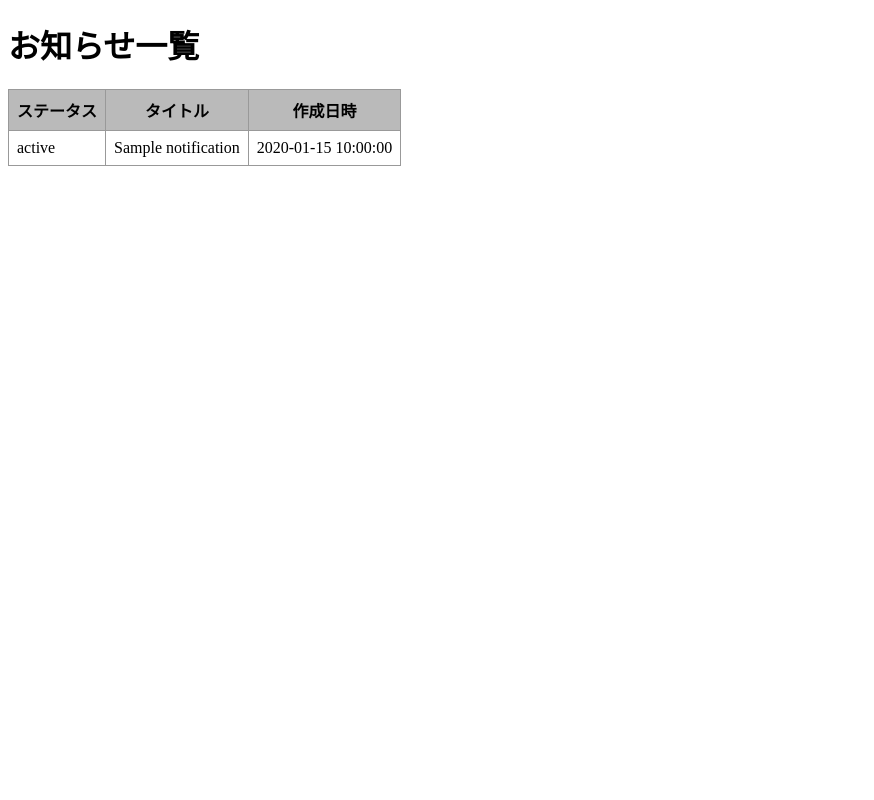
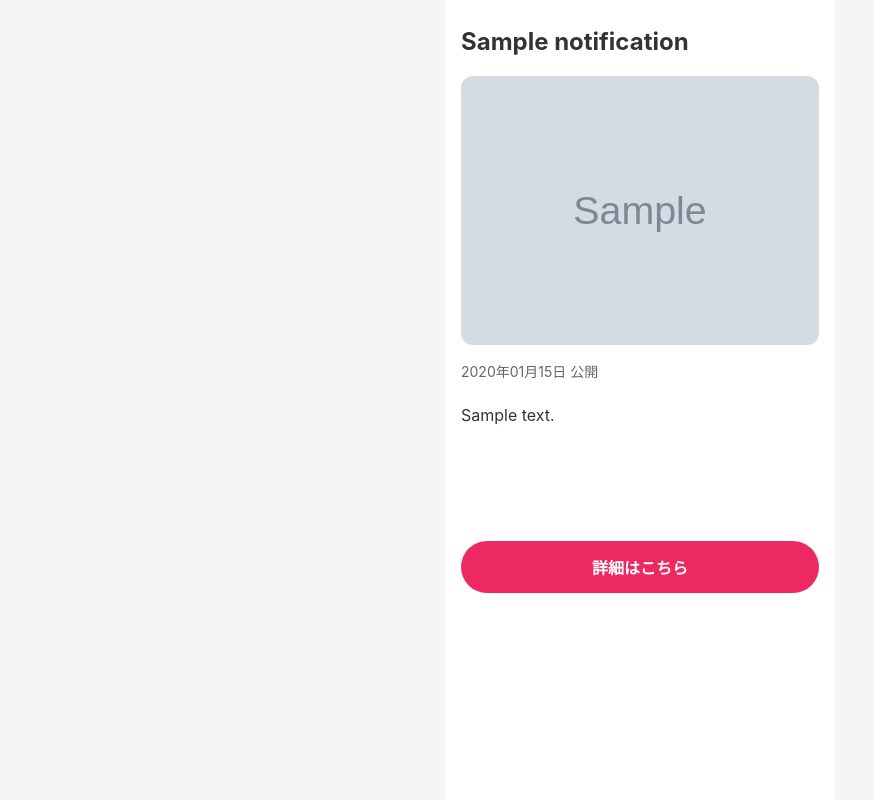
Before and after one commit to gyamin/learning-websystem, a FastAPI app: template templates/notification_detail.html in a window 1280 px wide. Shown: the whole page, without its empty margins (0-874 px from the left). Run offline with FastAPI, Linux system fonts and the light colour scheme; the template is opened without the code that fills it: most values are stand-ins (such as "Sample title", 1, 10 or a date in 2020); grey boxes marked "Sample" are stand-in pictures.

Commit message:
講習第07回用サンプル作成

```diff
--- a/app.py
+++ b/app.py
@@ -114,11 +114,12 @@ def get_notifications(request: Request):
     notifications = []
 
     sql = """
-        SELECT
-            notification_status,
-            title,
-            created_at
-        FROM notifications
+          SELECT notification_status,
+                 title,
+                 publication_start_date,
+                 publication_end_date,
+                 created_at
+          FROM notifications
         """
 
     with engine.begin() as conn:
@@ -131,5 +132,62 @@ def get_notifications(request: Request):
         "notifications.html", {'request': request, 'notifications': notifications})
     return response
 
+@router.get("/web2/notifications", response_class=HTMLResponse)
+def get_notifications2(request: Request, title: str | None = None):
+    notifications = []
+
+    sql = """
+          SELECT notification_status,
+                 title,
+                 publication_start_date,
+                 publication_end_date,
+                 created_at
+          FROM notifications
+        """
+
+    if title:
+        sql += f" WHERE title LIKE :title"
+
+    with engine.begin() as conn:
+        rs = conn.execute(text(sql), {'title': f'%{title}%'})
+
+        if rs:
+            notifications = [dict(row._mapping) for row in rs]
+
+    response = templates.TemplateResponse(
+        "notifications.html", {'request': request, 'notifications': notifications})
+    return response
+
+
+@router.get("/web/notification/{notification_id}", response_class=HTMLResponse)
+def get_notifications(request: Request, notification_id: int):
+    notification = {}
+
+    sql = """
+        SELECT
+            title,
+            content_body,
+            publication_start_date,
+            publication_end_date,
+            detail_image_path,
+            link_url,
+            created_at
+        FROM notifications
+        WHERE id = :notification_id
+        """
+
+    with engine.begin() as conn:
+        rs = conn.execute(text(sql), {'notification_id': notification_id})
+
+        row = rs.fetchone()
+        if row:
+            notification = dict( row._mapping)
+        else:
+            return templates.TemplateResponse("error_404.html", {'request': request}, status_code=404)
+
+    response = templates.TemplateResponse(
+        "notification_detail.html", {'request': request, 'notification': notification})
+    return response
+
 
 app.include_router(router)
--- a/database/01_create_tables.sql
+++ b/database/01_create_tables.sql
@@ -19,7 +19,7 @@ CREATE TABLE IF NOT EXISTS users
 COMMENT ON TABLE users IS 'ユーザ';
 COMMENT ON COLUMN users.id IS 'ID';
 COMMENT ON COLUMN users.user_code IS 'ユーザコード';
-COMMENT ON COLUMN users.tokein IS 'トークン';
+COMMENT ON COLUMN users.token IS 'トークン';
 COMMENT ON COLUMN users.card_code IS 'カード会社コード';
 COMMENT ON COLUMN users.card_brand IS 'カードブランド';
 COMMENT ON COLUMN users.card_grade IS 'カードグレード';
@@ -40,8 +40,8 @@ CREATE TABLE IF NOT EXISTS notifications
     title                  text                 DEFAULT NULL,
     content_body           text                 DEFAULT NULL,
     link_url               text                 DEFAULT NULL,
-    publication_start_date bigint               DEFAULT NULL,
-    publication_end_date   bigint               DEFAULT NULL,
+    publication_start_date timestamp            DEFAULT NULL,
+    publication_end_date   timestamp            DEFAULT NULL,
     action                 varchar(6)  NOT NULL DEFAULT 'detail',
     open_by                varchar(7)  NOT NULL DEFAULT 'webview',
     is_visible             bool        NOT NULL default true,
--- a/database_connecter.py
+++ b/database_connecter.py
@@ -13,4 +13,4 @@ database = os.getenv('DATABASE')
 
 url = f'postgresql://{user}:{password}@{host}:{port}/{database}'
 
-engine = create_engine(url)
+engine = create_engine(url, echo=True)
--- a/templates/notification_detail.html
+++ b/templates/notification_detail.html
@@ -2,37 +2,111 @@
 <html lang="ja">
 <head>
   <meta charset="UTF-8">
-  <title>お知らせ一覧</title>
+  <title>お知らせ詳細</title>
 </head>
 <body>
-<h1>お知らせ一覧</h1>
-<div>
-    <table>
-        <tr>
-            <th>ステータス</th>
-            <th>タイトル</th>
-            <th>作成日時</th>
-        </tr>
-        {% for notification in notifications %}
-        <tr>
-            <td>{{ notification.notification_status }}</td>
-            <td>{{ notification.title }}</td>
-            <td>{{ notification.created_at }}</td>
-        </tr>
-        {% endfor %}
-    </table>
+<div class="page">
+    <div class="content">
+        <h1>{{ notification.title }}</h1>
+        <div class="detail-image">
+            <img src="{{ notification.detail_image_path }}" alt=""/>
+        </div>
+        <div class="publication-date">
+            {% if notification.publication_start_date %}
+            <p>{{ notification.publication_start_date.strftime('%Y年%m月%d日') }} 公開</p>
+            {% endif %}
+        </div>
+        <div class="content-body">
+            <p>{{ notification.content_body }}</p>
+        </div>
+    </div>
+
+    {% if notification.link_url %}
+    <div class="bottom-action">
+        <a href="{{ notification.link_url }}" class="detail-button">詳細はこちら</a>
+    </div>
+    {% endif %}
 </div>
 </body>
+
 <style>
-    table {
-        border-collapse: collapse;
+    body {
+        margin: 0;
+        background-color: #f5f5f5;
+        font-family: -apple-system, BlinkMacSystemFont, "Helvetica Neue", "Yu Gothic", "Meiryo", sans-serif;
+        color: #333333;
     }
-    th {
-        background-color: #bababa;
+
+    .page {
+        max-width: 390px;
+        min-height: 100vh;
+        margin: 0 auto;
+        background-color: #ffffff;
+        display: flex;
+        flex-direction: column;
     }
-    th, td {
-        border: 1px solid #999;
-        padding: 8px;
+
+    .content {
+        padding: 24px 16px 100px;
+    }
+
+    h1 {
+        margin: 0 0 16px;
+        font-size: 24px;
+        line-height: 1.5;
+        font-weight: bold;
+    }
+
+    .detail-image {
+        margin-bottom: 16px;
+    }
+
+    .detail-image img {
+        display: block;
+        width: 100%;
+        height: auto;
+        border-radius: 12px;
+    }
+
+    .publication-date {
+        margin-bottom: 20px;
+        color: #666666;
+        font-size: 14px;
+    }
+
+    .publication-date p {
+        margin: 0;
+    }
+
+    .content-body {
+        font-size: 16px;
+        line-height: 1.8;
+    }
+
+    .content-body p {
+        margin: 0;
+        white-space: pre-wrap;
+    }
+
+    .bottom-action {
+        position: sticky;
+        bottom: 0;
+        padding: 12px 16px 20px;
+        background: linear-gradient(to top, #ffffff 85%, rgba(255, 255, 255, 0));
+    }
+
+    .detail-button {
+        display: block;
+        width: 100%;
+        box-sizing: border-box;
+        text-align: center;
+        background-color: #ec2961;
+        color: #ffffff;
+        text-decoration: none;
+        font-size: 16px;
+        font-weight: bold;
+        padding: 14px 16px;
+        border-radius: 999px;
     }
 </style>
 </html>
--- a/templates/notifications.html
+++ b/templates/notifications.html
@@ -11,13 +11,17 @@
         <tr>
             <th>ステータス</th>
             <th>タイトル</th>
+            <th>公開開始日</th>
+            <th>公開終了日</th>
             <th>作成日時</th>
         </tr>
         {% for notification in notifications %}
         <tr>
             <td>{{ notification.notification_status }}</td>
             <td>{{ notification.title }}</td>
-            <td>{{ notification.created_at }}</td>
+            <td>{{ notification.publication_start_date }}</td>
+            <td>{{ notification.publication_end_date }}</td>
+            <td>{{ notification.created_at.strftime('%Y-%m-%d %H:%M:%S') }}</td>
         </tr>
         {% endfor %}
     </table>
```
Also changed, not shown: database/11_insert_data.sql (+10 -10 lines), docker-compose.yml (+12 -0 lines), templates/error_404.html (+114 -0 lines).
